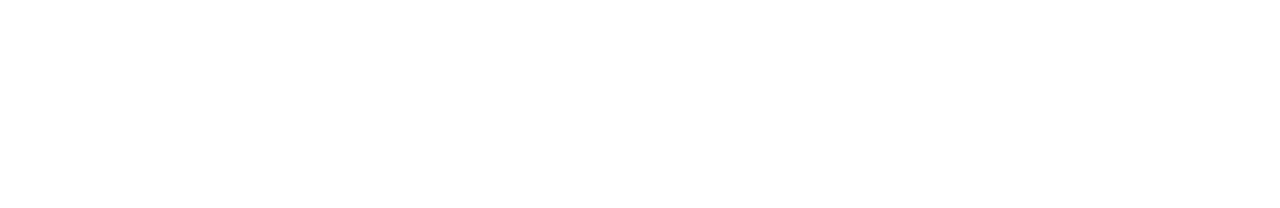
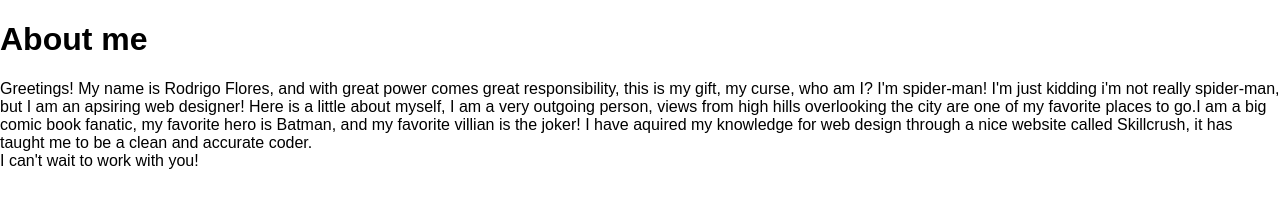
Before and after one commit to Rodricode/Rodricode, a plain HTML site: page index.html in a window 1280 px wide. Drawn offline with Linux system fonts and the light colour scheme.

Commit message:
about me inserted

```diff
--- a/index.html
+++ b/index.html
@@ -1,9 +1,17 @@
 <!doctype html>
 <html>
     <head>
-        <title>Title Goes here</title>
+        <title>Rodrigo Flores | Coding Portfolio</title>
+        <link rel="stylesheet" href="css/normalize.css">
+        <link rel="stylesheet" href="css/main.css">
     </head>
     <body>
-
+<h1> About me </h1>
+<p>Greetings! My name is Rodrigo Flores, and with great power comes great responsibility, this is my gift, my curse, who am I? I'm spider-man! I'm just kidding
+  i'm not really spider-man, but I am an apsiring web designer! Here is a little about myself, I am a very outgoing person, views from high hills overlooking the city are one of my
+  favorite places to go.I am a big comic book fanatic, my favorite hero is Batman, and my favorite villian is the joker! I have aquired my knowledge for web design through a nice website
+  called Skillcrush, it has taught me to be a clean and accurate coder.
+  <br>
+  I can't wait to work with you!<p>
     </body>
 </html>
```
